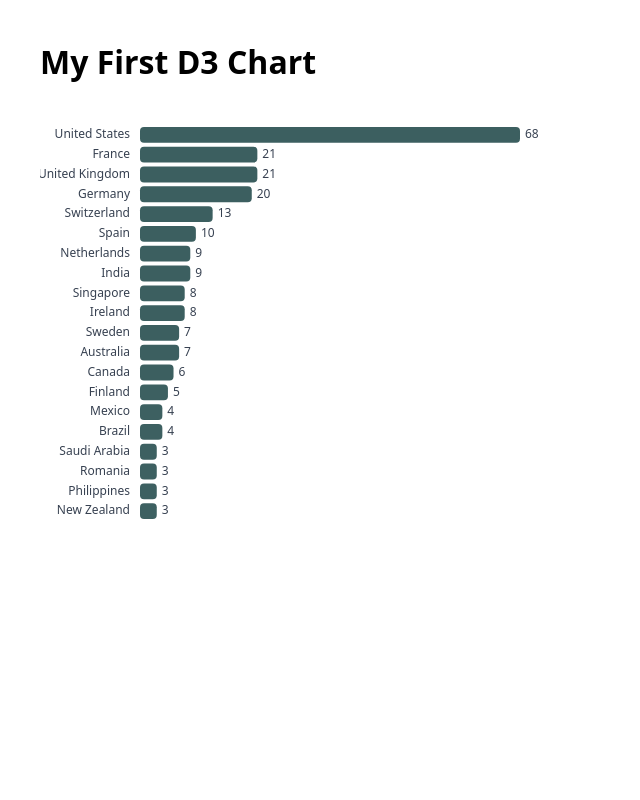
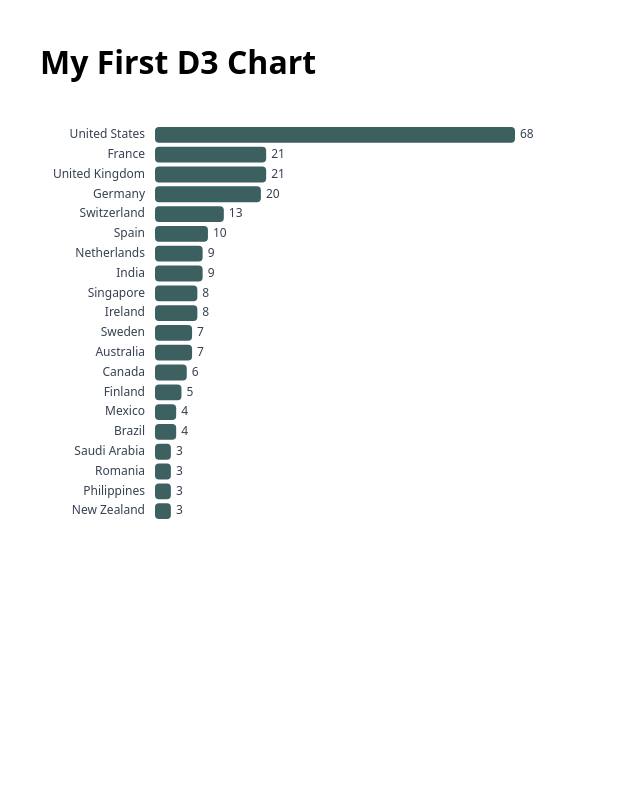
Before and after one commit to jessi88/my-first-d3-chart, a React (Vite) app: page / in a window 1280 px wide. Shown: the top 800 px of the page, without its empty margins (0-640 px from the left). Built offline with nearby package versions, Linux system fonts and the light colour scheme.

Commit message:
Scale text on hovering.

```diff
--- a/src/Barplot.jsx
+++ b/src/Barplot.jsx
@@ -12,9 +12,9 @@ const Barplot = ({
 }) => {
   const margin = {
     top: 0,
-    right: 20,
+    right: 25,
     bottom: 0,
-    left: 100,
+    left: 115,
   };
 
   const innerWidth = width - margin.left - margin.right;
@@ -78,7 +78,12 @@ const Barplot = ({
                 dominantBaseline="middle"
                 fontSize={12}
                 fill={isHovered ? labelHighlightColor : labelColor}
-                style={{ transition: "fill 0.2s ease" }}
+                style={{
+                  transition: "transform 0.2s ease, fill 0.2s ease",
+                  transform: isHovered ? "scale(1.15)" : "scale(1)",
+                  transformBox: "fill-box",
+                  transformOrigin: "right center",
+                }}
               >
                 {d.country}
               </text>
@@ -88,7 +93,12 @@ const Barplot = ({
                 dominantBaseline="middle"
                 fontSize={12}
                 fill={isHovered ? labelHighlightColor : labelColor}
-                style={{ transition: "fill 0.2s ease" }}
+                style={{
+                  transition: "transform 0.2s ease, fill 0.2s ease",
+                  transform: isHovered ? "scale(1.15)" : "scale(1)",
+                  transformBox: "fill-box",
+                  transformOrigin: "left center",
+                }}
               >
                 {d.students}
               </text>
```
